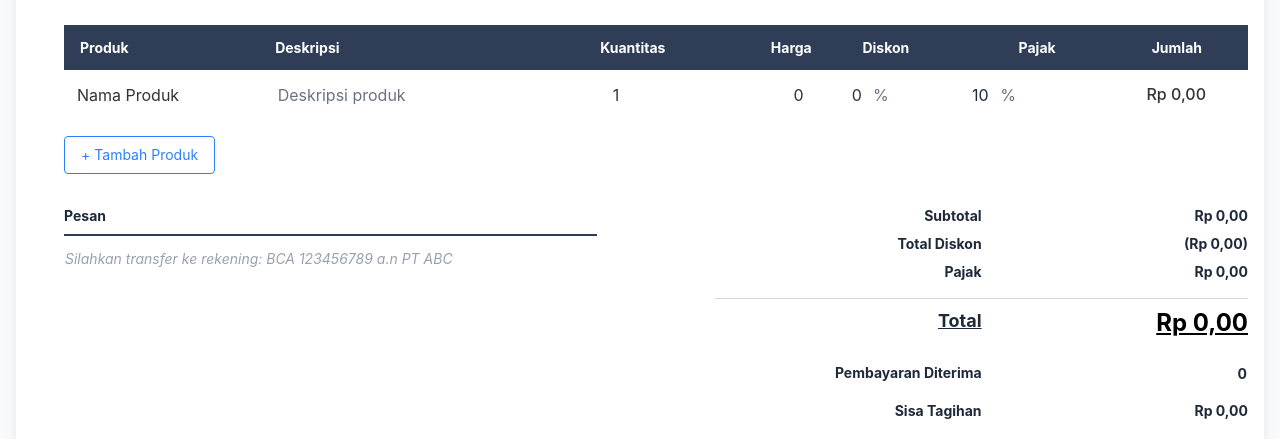
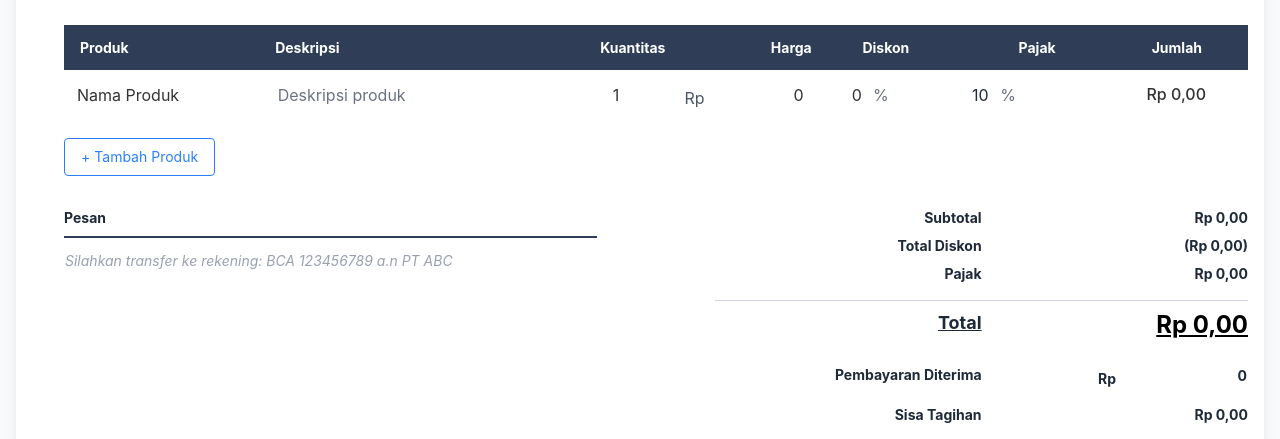
Before and after one commit to superboy12/Kiedo, a Next.js app: page / in a window 1280 px wide. Shown: the part 428-867 px from the top of the page. Built offline with nearby package versions, Linux system fonts and the light colour scheme.

Commit message:
Add Rp label to Harga, Jumlah, and Pembayaran Diterima columns across templates

```diff
--- a/src/components/InvoicePreview.tsx
+++ b/src/components/InvoicePreview.tsx
@@ -137,7 +137,9 @@ export const InvoicePreview: React.FC<InvoicePreviewProps> = ({ data, onChange,
             <div className="text-right font-bold text-black mt-2 pt-2 border-t border-gray-300 underline text-2xl">{formatCurrency(grandTotal)}</div>
 
             <div className="text-right font-bold text-gray-800 mt-4">Pembayaran Diterima</div>
-            <div className="text-right font-bold text-gray-800 mt-4 flex justify-end">
+            <div className="text-right font-bold text-gray-800 mt-4 flex justify-end items-start gap-1">
+              <span className="mt-1">Rp</span>
+              <div className="w-32">
                 <EditableField
                   type="number"
                   value={(data.amountPaid || 0).toString()}
@@ -145,6 +147,7 @@ export const InvoicePreview: React.FC<InvoicePreviewProps> = ({ data, onChange,
                   align="right"
                   className="bg-transparent"
                 />
+              </div>
             </div>
 
             <div className="text-right font-bold text-gray-800 mt-2">Sisa Tagihan</div>
--- a/src/components/InvoiceTable.tsx
+++ b/src/components/InvoiceTable.tsx
@@ -119,7 +119,9 @@ export const InvoiceTable: React.FC<InvoiceTableProps> = ({ data, onChange }) =>
                 className="bg-transparent"
               />
             </div>
-            <div className="p-3">
+            <div className="p-3 flex items-start justify-end">
+              <span className="mr-1 mt-1 text-gray-600">Rp</span>
+              <div className="w-24">
                 <EditableField
                   type="number"
                   value={item.price.toString()}
@@ -127,6 +129,7 @@ export const InvoiceTable: React.FC<InvoiceTableProps> = ({ data, onChange }) =>
                   align="right"
                   className="bg-transparent"
                 />
+              </div>
             </div>
             {data.settings.showDiscount && (
               <div className="p-3 whitespace-nowrap text-center">
--- a/src/components/InvoiceTableTemplate2.tsx
+++ b/src/components/InvoiceTableTemplate2.tsx
@@ -126,7 +126,9 @@ export const InvoiceTableTemplate2: React.FC<InvoiceTableTemplate2Props> = ({ da
                 className="bg-transparent"
               />
             </div>
-            <div className="p-2 border-r border-black">
+            <div className="p-2 border-r border-black flex items-start justify-end">
+              <span className="mr-1 mt-1 text-gray-600">Rp</span>
+              <div className="w-24">
                 <EditableField
                   type="number"
                   value={item.price.toString()}
@@ -134,6 +136,7 @@ export const InvoiceTableTemplate2: React.FC<InvoiceTableTemplate2Props> = ({ da
                   align="right"
                   className="bg-transparent"
                 />
+              </div>
             </div>
             {data.settings.showDiscount && (
               <div className="p-2 border-r border-black whitespace-nowrap text-center">
@@ -158,7 +161,7 @@ export const InvoiceTableTemplate2: React.FC<InvoiceTableTemplate2Props> = ({ da
               </div>
             )}
             <div className="p-2 text-right">
-              {formatCurrency(calculateRowTotal(item)).replace('Rp', '').trim()}
+              {formatCurrency(calculateRowTotal(item))}
             </div>
 
             <div className="absolute -right-8 top-2 opacity-0 group-hover:opacity-100 transition-opacity print:hidden">
@@ -198,13 +201,18 @@ export const InvoiceTableTemplate2: React.FC<InvoiceTableTemplate2Props> = ({ da
               {data.settings.showTax && renderRow("Pajak", formatCurrency(totalTax))}
               {renderRow("Total", formatCurrency(grandTotal))}
               {renderRow("Pembayaran Diterima", (
+                <div className="flex items-start justify-end w-full">
+                  <span className="mr-1 mt-1 text-gray-600">Rp</span>
+                  <div className="w-24">
                     <EditableField
                       type="number"
                       value={amountPaid.toString()}
                       onChange={(val) => onChange({ ...data, amountPaid: Number(val) })}
                       align="right"
-                  className="bg-transparent w-full"
+                      className="bg-transparent"
                     />
+                  </div>
+                </div>
               ))}
               {renderRow("Sisa Tagihan", formatCurrency(balanceDue))}
             </>
```
Lines whose indentation alone changed are shown as unchanged.
